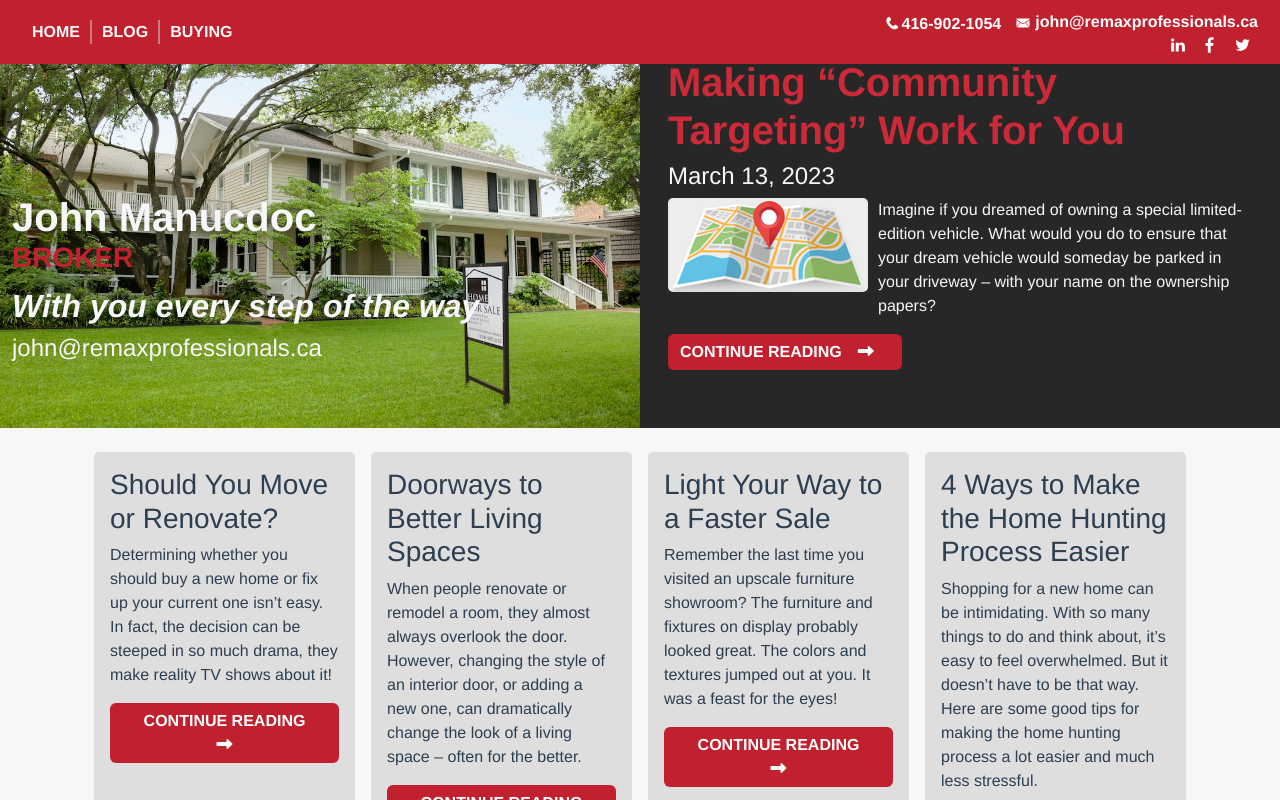
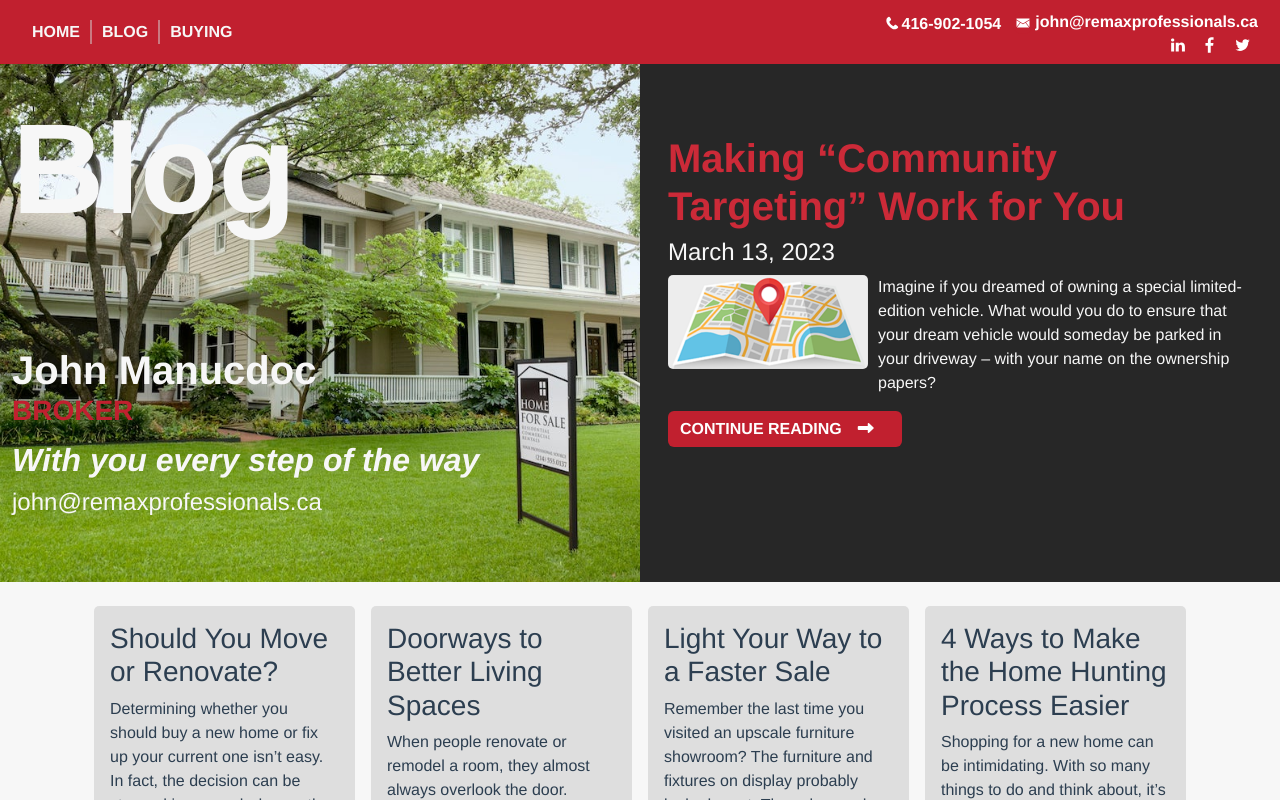
Before and after one commit to Sanparty/jmanucdoc-vue, a Vue app: page /blog in a window 1280 px wide. Shown: the top 800 px of the page. Built offline with nearby package versions, Linux system fonts and the light colour scheme.

Commit message:
fixed submainjohn prop for blog

```diff
--- a/src/containers/blogHeading.vue
+++ b/src/containers/blogHeading.vue
@@ -3,7 +3,7 @@
     <div class="d-flex flex-wrap">
     <div class="col-12 col-lg-6">
       <SubMainJohn
-      :title="`Blog`"
+      :heading="`Blog`"
       :image="`url(${require('../assets/images/homeforsale.jpg')})`"
       :altimage="`Home For Sale`"
       :bgPosition="`center top`"
```
